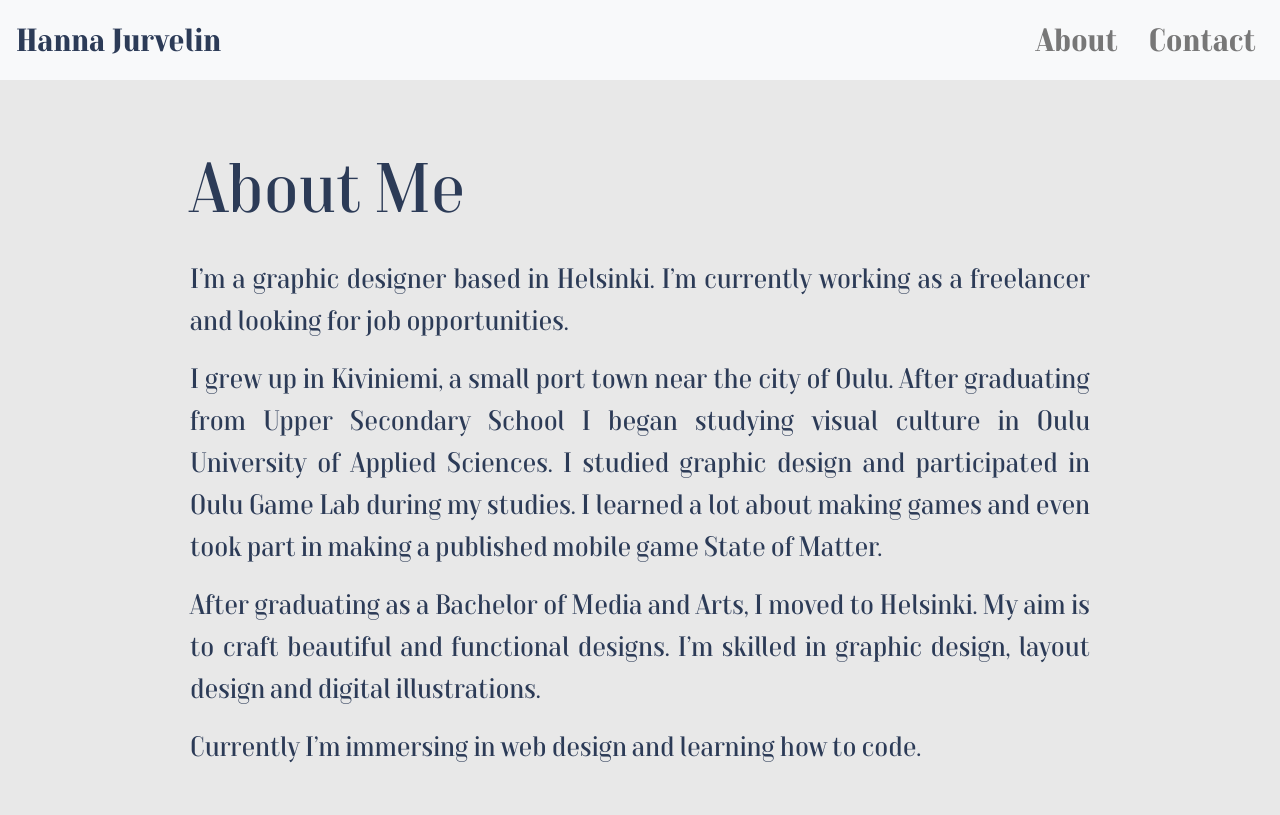
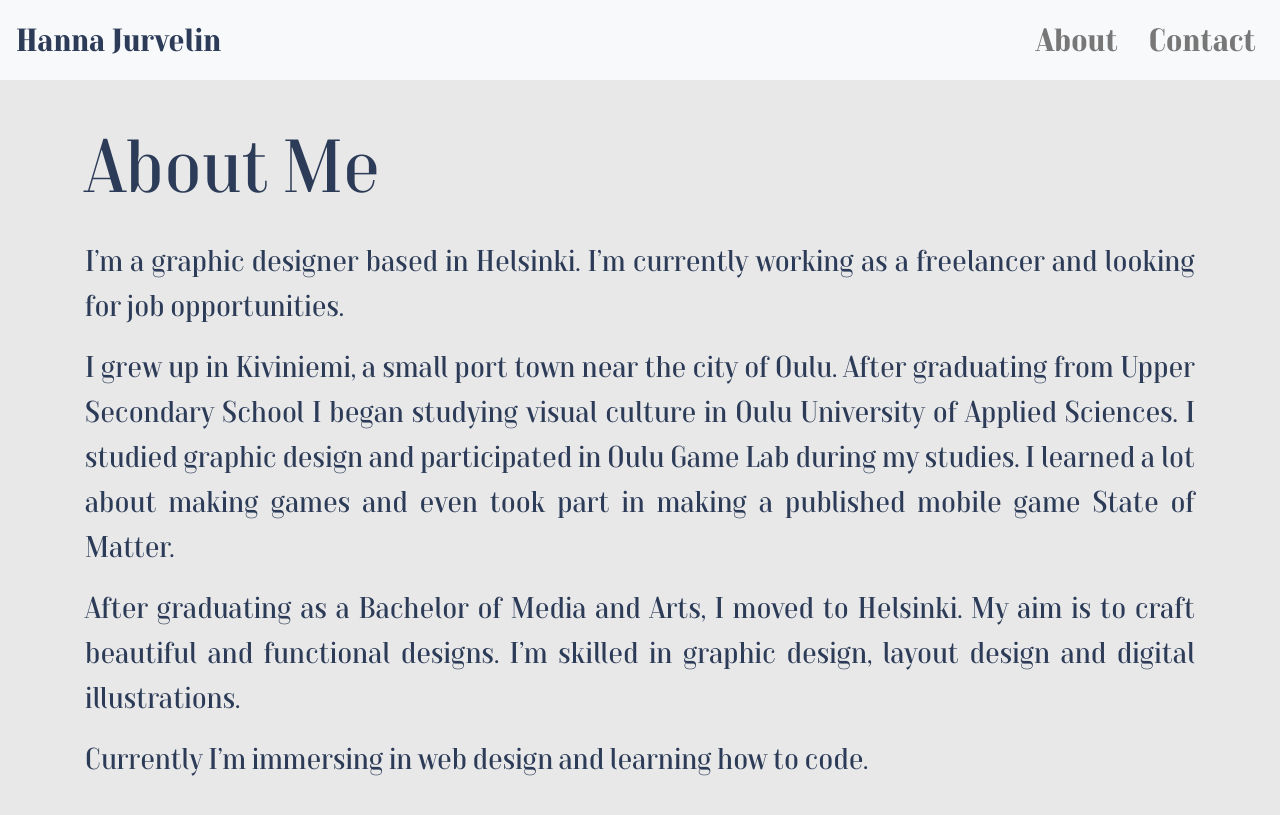
Before and after one commit to HannaJurvelin/hannajurvelin, a Jekyll site: the page built from about.md, in a window 1280 px wide. Shown: the top 815 px of the page. Built offline with Jekyll 4.4.1, drawn with Linux system fonts in a browser that asks for light colours; nearby versions of some CDN libraries.

Commit message:
Fix about page

```diff
--- a/_layouts/about.html
+++ b/_layouts/about.html
@@ -1,6 +1,7 @@
 {% include header.html %}
 
 <article class="about">
+    <div class="container">
     <h1>About Me</h1>
     <p>I’m a graphic designer based in Helsinki. I’m currently working as a freelancer and looking for job
         opportunities.<br>
@@ -17,6 +18,7 @@
     </p>
     <p>
         Currently I’m immersing in web design and learning how to code.</p>
+    </div>
 </article>
 
 {% include footer.html %}
--- a/css/main.css
+++ b/css/main.css
@@ -6,7 +6,6 @@ body {
 article {
     display: flex;
     flex-wrap: wrap;
-    height: 400px;
     padding: 0;
     font-family: 'TTMoons';
 }
@@ -94,11 +93,9 @@ html, body, .brandName{
 
 .about {
     display: flex;
-    height: 100%;
-    padding: 25px 150px 25px 150px;
     margin: 40px;
     text-align: justify;
-    font-size: 1.75em;
+    font-size: 30px;
 }
 
 .about h1{
@@ -272,6 +269,10 @@ nav a{
     .carousel-custom h1 {
         font-size: 100px;
     }
+
+    .about {
+        font-size: 24px;
+    }
 }
 
 @media only screen and (max-width: 767px) {
```
